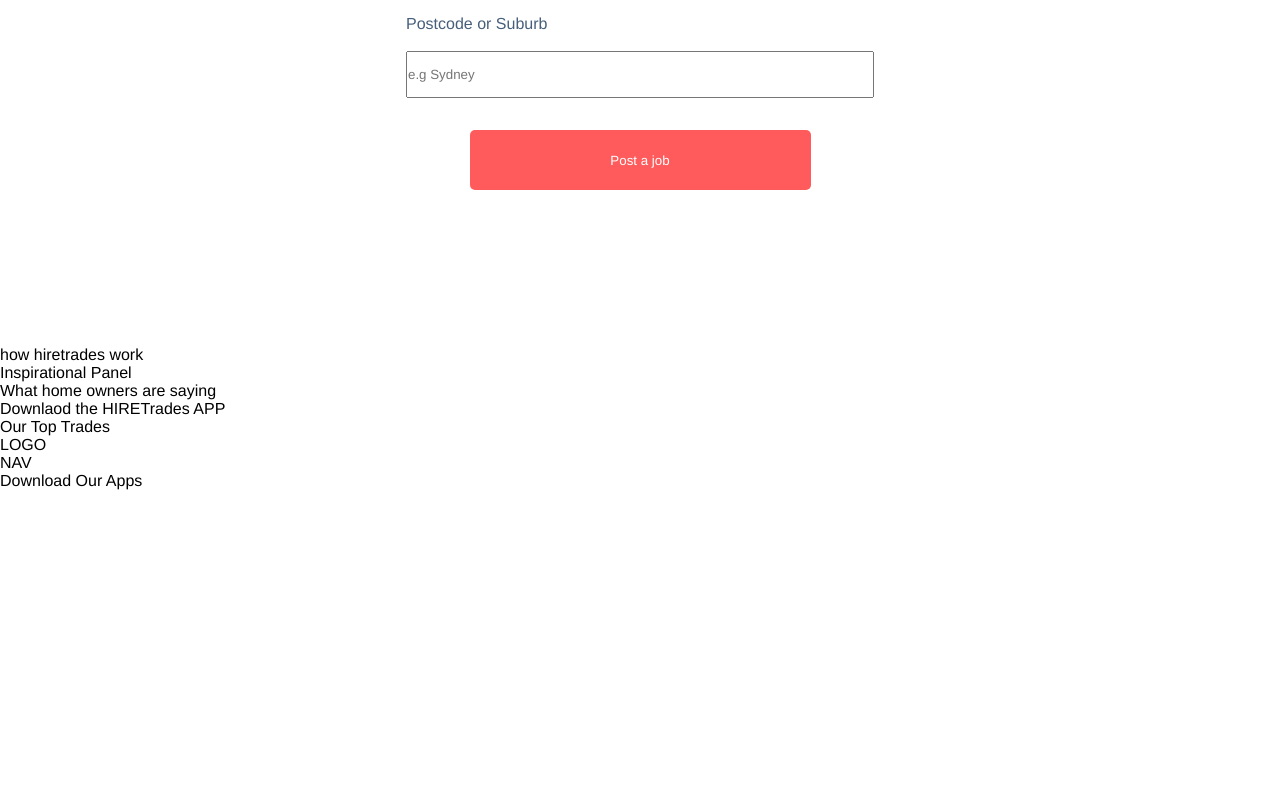
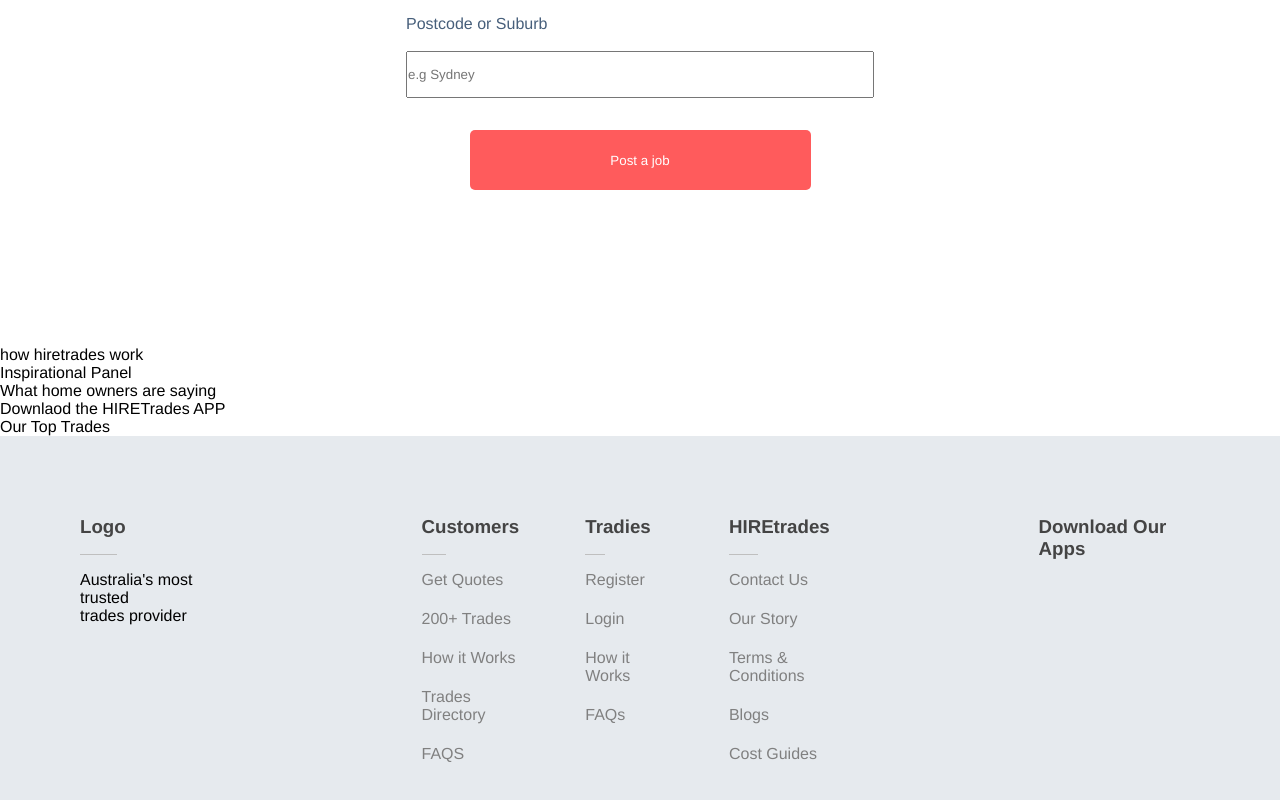
Before and after one commit to mcdylanb/hiretrades-copy, a Vue app: page / in a window 1280 px wide. Shown: the part 678-1478 px from the top of the page. Before the commit the page ends 1168 px from the top, so only its background shows below. Built offline with nearby package versions, Linux system fonts and the light colour scheme.

Commit message:
Styles footer

```diff
--- a/src/components/Footer.vue
+++ b/src/components/Footer.vue
@@ -1,17 +1,105 @@
 <template>
-    <footer>
-      <div>LOGO</div>
-      <div>NAV</div>
-      <div>Download Our Apps</div>
-    </footer>
+  <footer>
+    <div id="brand">
+      <h3>Logo</h3>
+      <hr />
+      <p>Australia's most trusted <br />trades provider</p>
+    </div>
+    <div class="footer-navi">
+      <div>
+        <h3>Customers</h3>
+        <hr />
+        <ul>
+          <li><a href="">Get Quotes</a></li>
+          <li><a href="">200+ Trades</a></li>
+          <li><a href="">How it Works</a></li>
+          <li><a href="">Trades Directory</a></li>
+          <li><a href="">FAQS</a></li>
+        </ul>
+      </div>
+      <div>
+        <h3>Tradies</h3>
+        <hr />
+        <ul>
+          <li><a href="">Register</a></li>
+          <li><a href="">Login</a></li>
+          <li><a href="">How it Works</a></li>
+          <li><a href="">FAQs</a></li>
+        </ul>
+      </div>
+      <div>
+        <h3>HIREtrades</h3>
+        <hr />
+        <ul>
+          <li><a href="">Contact Us</a></li>
+          <li><a href="">Our Story</a></li>
+          <li><a href="">Terms & Conditions</a></li>
+          <li><a href="">Blogs</a></li>
+          <li><a href="">Cost Guides</a></li>
+        </ul>
+      </div>
+    </div>
+    <div id="app-download">
+<h3>
+Download Our Apps
+</h3>
+    </div>
+  </footer>
 </template>
 
 <script>
-export default {
-
-}
+export default {};
 </script>
 
-<style>
+<style scoped>
+footer {
+  background-color: var(--fourth-color);
+  height: 60vh;
+  width: 100%;
+  display: flex;
+  justify-content: center;
+}
 
+hr {
+  border: 0;
+  margin: 1rem 0;
+  border-top: 1px solid #bfbfbf !important;
+  width: 25%;
+}
+
+ul li {
+  list-style: none;
+  margin-bottom: 5px;
+  text-align: left;
+  padding-bottom: 1rem;
+}
+
+a {
+  text-decoration: none;
+  color: grey;
+}
+
+a:hover {
+  color: var(--third-color);
+  text-decoration: underline;
+}
+
+h3 {
+  color: #444;
+}
+
+.footer-navi {
+  display: flex;
+  justify-content: space-between;
+}
+
+.footer-navi > div {
+  padding: 0 2rem 2rem 2rem;
+}
+
+#brand,
+#app-download,
+.footer-navi {
+  margin: 5rem;
+}
 </style>
```
